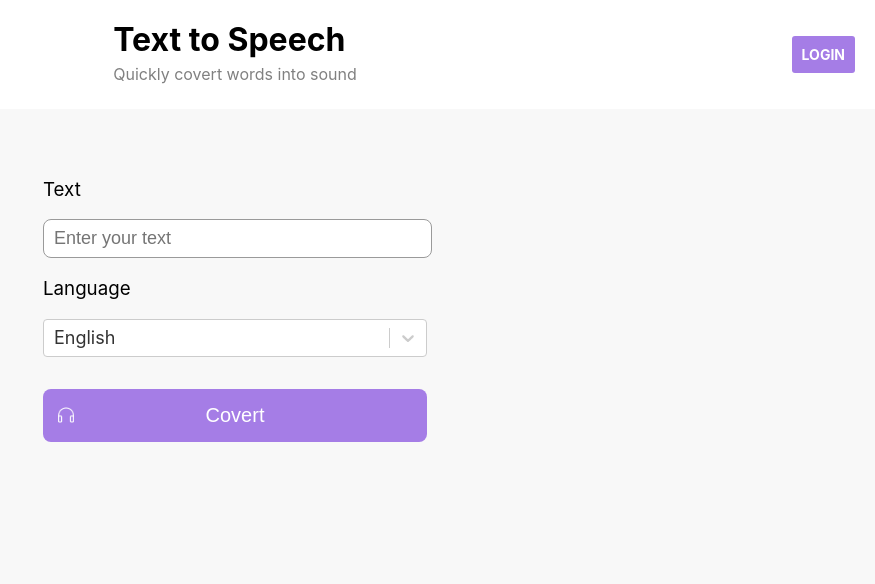
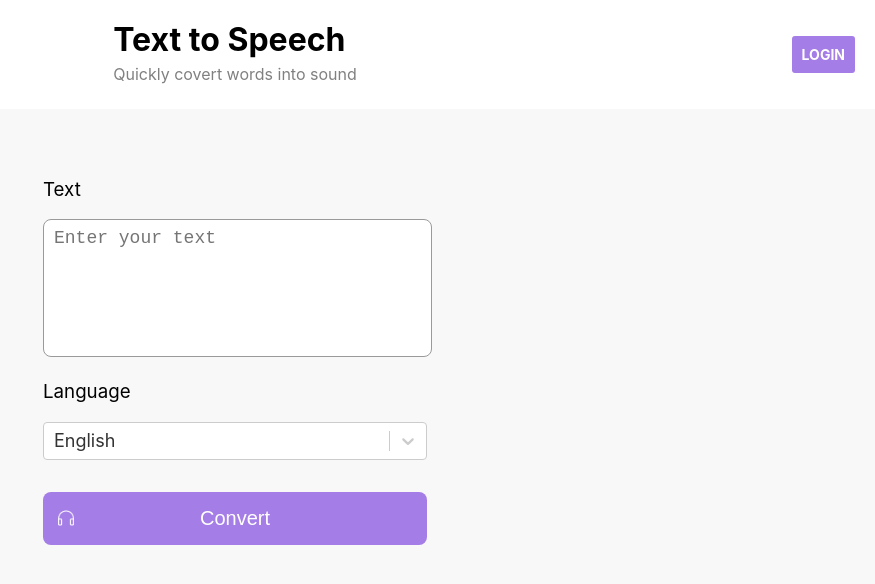
Before and after one commit to MinhXuanNguyenNgoc/ProjectManagement2022, a React (Create React App) app: page / in a window 1280 px wide. Shown: the top 584 px of the page, without its empty margins (405-1280 px from the left). Built offline with nearby package versions, Linux system fonts and the light colour scheme.

Commit message:
Routing & add back func

```diff
--- a/src/pages/home/home.sass
+++ b/src/pages/home/home.sass
@@ -12,12 +12,13 @@
   @include element('label')
     font-weight: 400
 
-  @include element('input')
+  @include element('textarea')
     padding: 8px 10px
     border: 0.5px solid #9a9a9a
     border-radius: 8px
     font-size: 18px
     width: calc( 100% - 17px)
+    resize: none
 
   @include element('select')
     font-size: 18px
--- a/src/pages/home/index.jsx
+++ b/src/pages/home/index.jsx
@@ -11,16 +11,17 @@ const options = [
   { value: "chinese", label: "Chinese" },
 ];
 function Home() {
-  const [test, setText] = useState("");
+  const [text, setText] = useState("");
 
   return (
     <div className="container">
       <div className="field">
         <h3 className="field__label">Text</h3>
-        <input
+        <textarea
+          rows="6"
+          className="field__textarea"
+          name="text"
           placeholder="Enter your text"
-          className="field__input"
-          name="text"
         />
       </div>
 
@@ -37,7 +38,7 @@ function Home() {
 
       <button className="submit">
         <img className="submit__icon" src={icConvert} alt="Covert icon" />
-        <p className="submit__text">Covert</p>
+        <p className="submit__text">Convert</p>
       </button>
     </div>
   );
--- a/src/routes/authenRoutes.jsx
+++ b/src/routes/authenRoutes.jsx
@@ -1,18 +1,36 @@
 import React from "react";
-import { Routes, Route } from "react-router-dom";
+import { Routes, Route, useNavigate } from "react-router-dom";
 
 import SignIn from "../pages/signIn";
 import SignUp from "../pages/signUp";
 import ForgotPassword from "../pages/forgotPassword";
 
+import backIcon from "../assets/ic_back.png";
+
 const AuthenRoutes = () => {
+  const navigate = useNavigate();
+
   return (
     <>
+      <img
+        style={{
+          position: "absolute",
+          top: 20,
+          left: 30,
+          width: "30px",
+          height: "30px",
+          cursor: "pointer"
+        }}
+        src={backIcon}
+        onClick={() => {
+          navigate(-1);
+        }}
+      />
+
       <Routes>
         <Route path="/signin" element={<SignIn />} />
         <Route path="/signup" element={<SignUp />} />
         <Route path="/forgot" element={<ForgotPassword />} />
-
       </Routes>
     </>
   );
```
Also changed, not shown: src/assets/ic_back.png (added).
